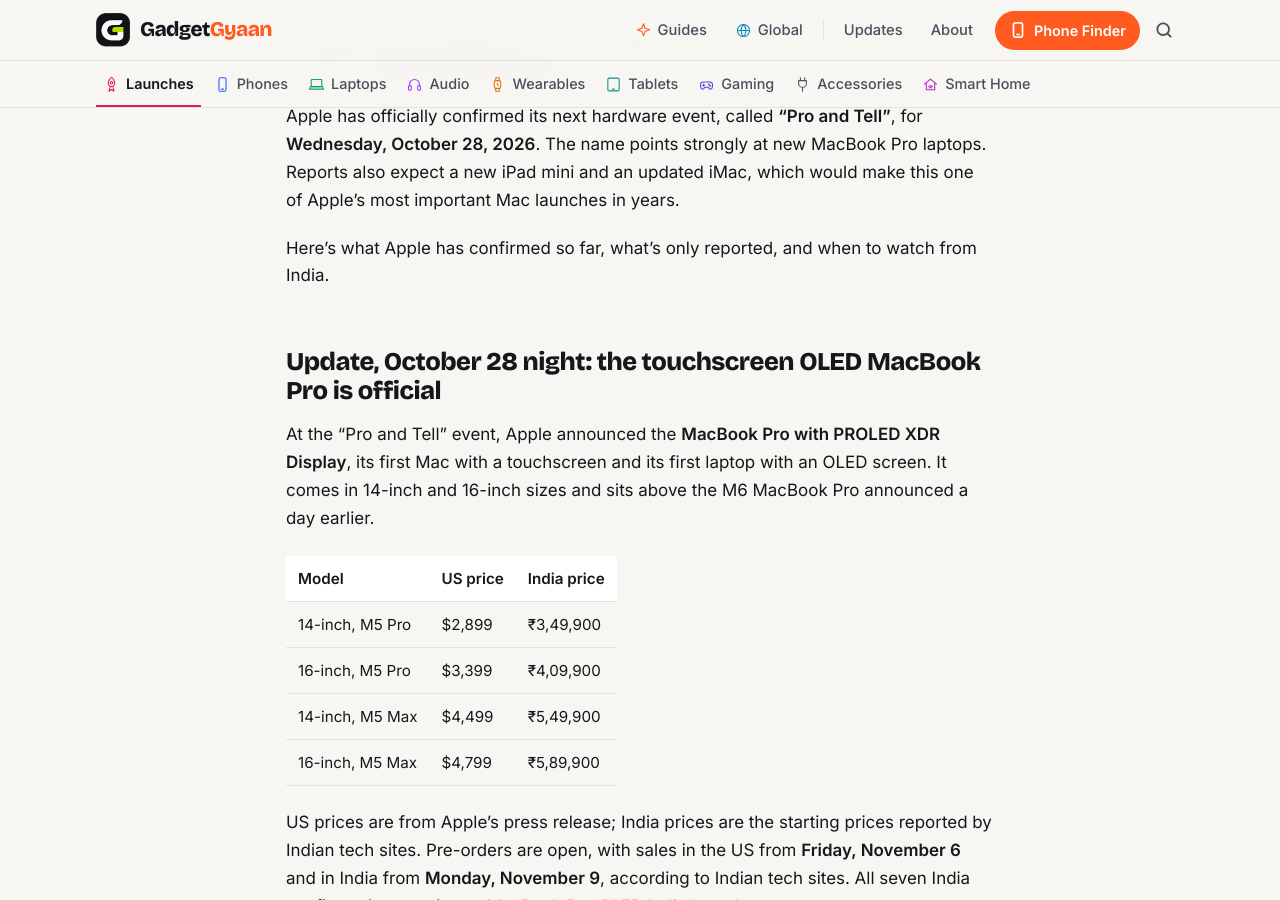
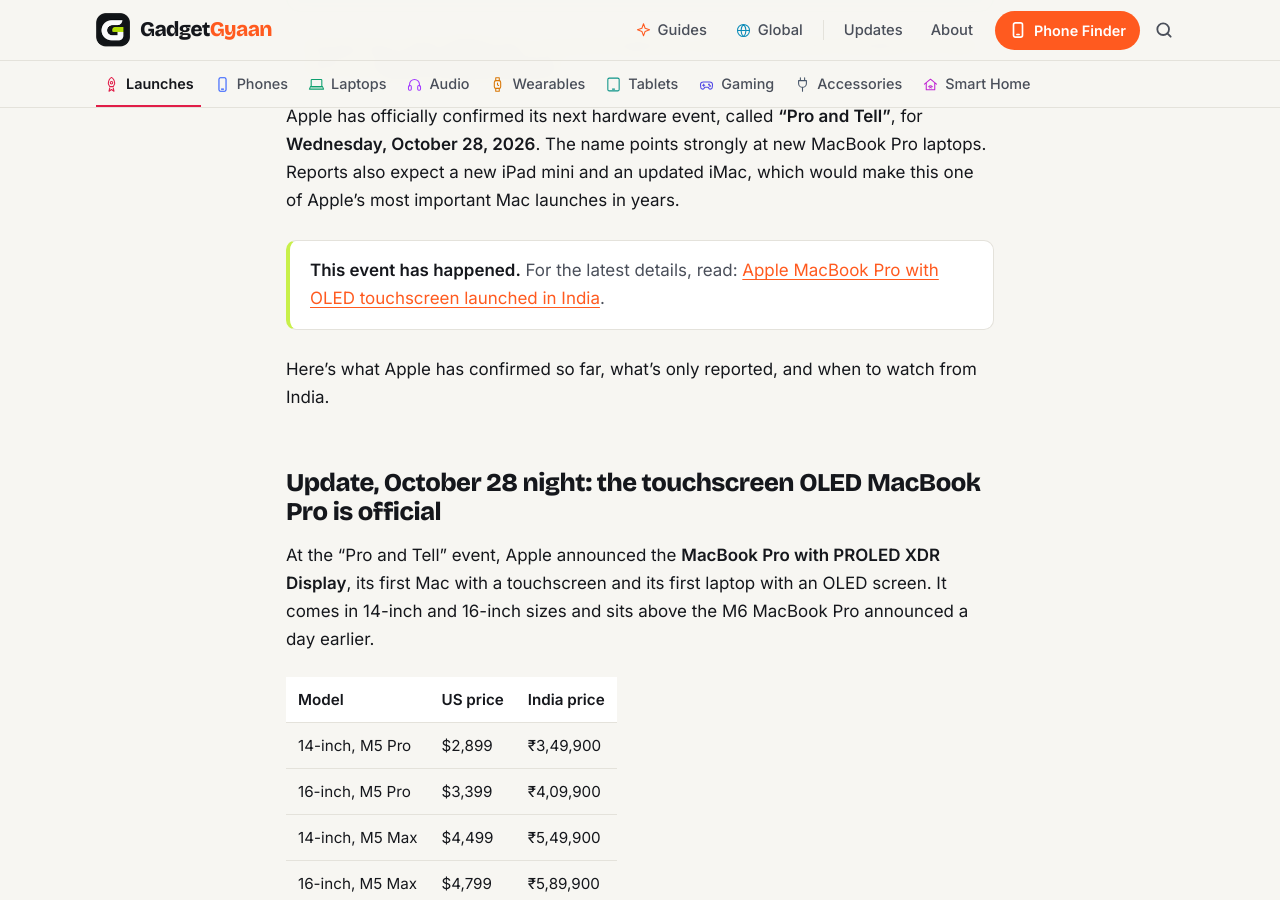
Before and after one commit to kiteksood167/kiteksood167.github.io, a Jekyll site: the page built from _posts/2026-10-20-apple-pro-and-tell-event-october-28-what-to-expect.md, in a window 1280 px wide and 900 px high, scrolled down 1145 px. Built offline with Jekyll 4.4.1, drawn with Linux system fonts in a browser that asks for light colours; comment, search, counter and statistics services are not loaded.

Commit message:
Publishing pace: move Xiaomi 18 Pro post to launch day (Nov 17), shift plan; noindex three superseded launch/event posts
Co-Authored-By: Claude Opus 5.5 <noreply@anthropic.com>
Claude-Session: https://claude.ai/code/session_01WQRPmSxMwztgHXfstCGpBN

```diff
--- a/_data/content_plan.yml
+++ b/_data/content_plan.yml
@@ -58,7 +58,7 @@
   slug: airpods-pro-3-vs-airpods-4
   image: airpods-pro-3-vs-airpods-4.jpg
 
-- date: 2026-11-17
+- date: 2026-11-18
   audience: India
   category: Laptops
   title: "Best Gaming Laptops Under ₹70,000 in India"
--- a/_posts/2026-10-20-apple-pro-and-tell-event-october-28-what-to-expect.md
+++ b/_posts/2026-10-20-apple-pro-and-tell-event-october-28-what-to-expect.md
@@ -20,11 +20,15 @@ sources:
   - name: "Beebom: Apple launches OLED iPad mini in India"
     url: "https://gadgets.beebom.com/news/apple-oled-ipad-mini-launched-in-india-key-specs-price-sale-date"
   - name: "Engadget and 9to5Mac (event coverage)"
+noindex: true
+sitemap: false
 ---
 
 Apple has officially confirmed its next hardware event, called **"Pro and Tell"**, for **Wednesday, October 28, 2026**. The name points strongly at new MacBook Pro laptops. Reports also expect a new iPad mini and an updated iMac, which would make this one of Apple's most important Mac launches in years.
 
 <!--more-->
+
+> **This event has happened.** For the latest details, read: [Apple MacBook Pro with OLED touchscreen launched in India](/apple-macbook-pro-oled-touchscreen-launched-india-price-specs-sale-date/).
 
 Here's what Apple has confirmed so far, what's only reported, and when to watch from India.
 
```
Also changed, not shown: _posts/2026-10-20-oppo-find-x10-series-india-launch-october-22.md (+2 -0 lines), _posts/2026-10-25-upcoming-phone-launches-india-this-week-october-26.md (+4 -0 lines), _posts/2026-11-17-xiaomi-18-pro-max-global-launch-november-17-expected-price-specs.md (renamed from _posts/2026-11-10-xiaomi-18-pro-max-global-launch-november-17-expected-price-specs.md, +1 -1 lines).
